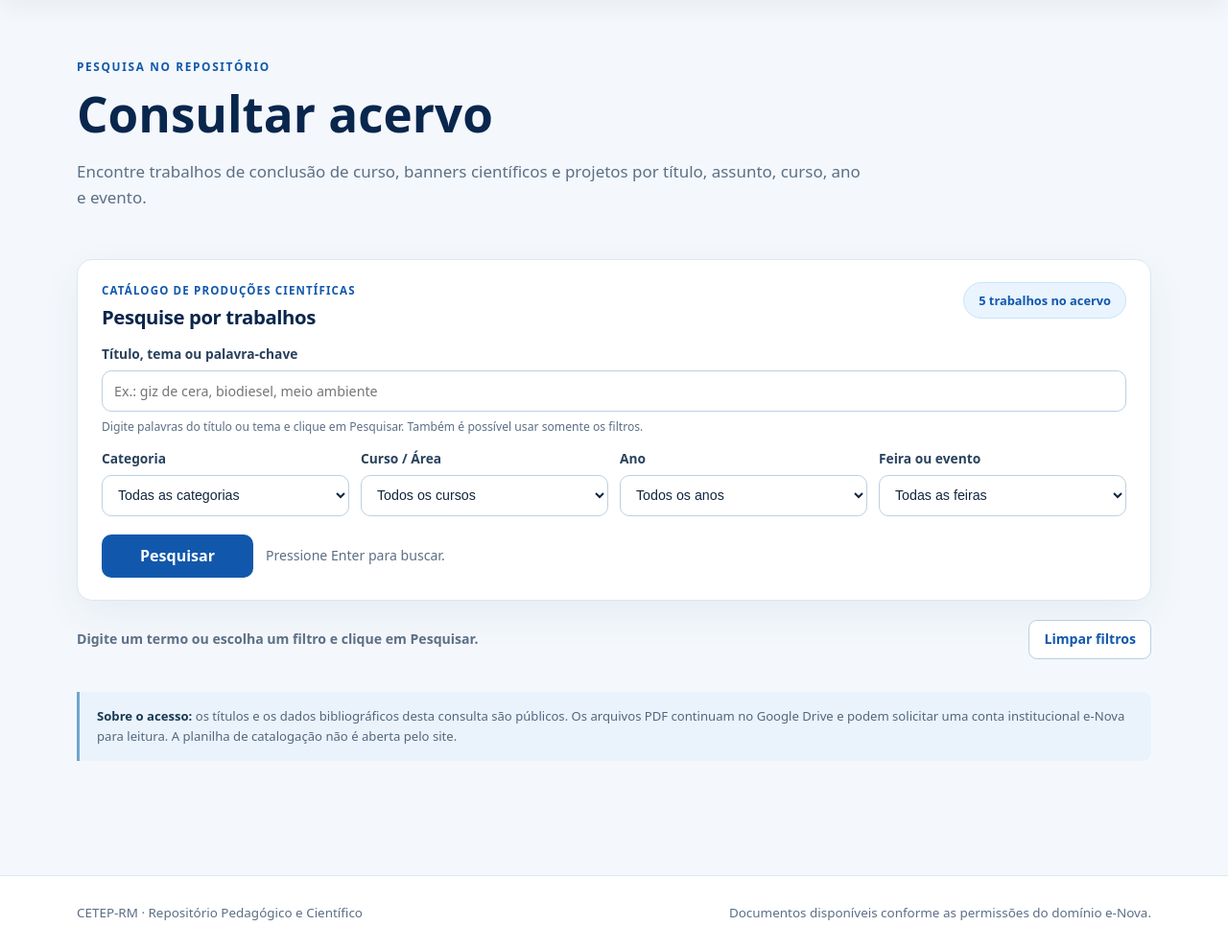
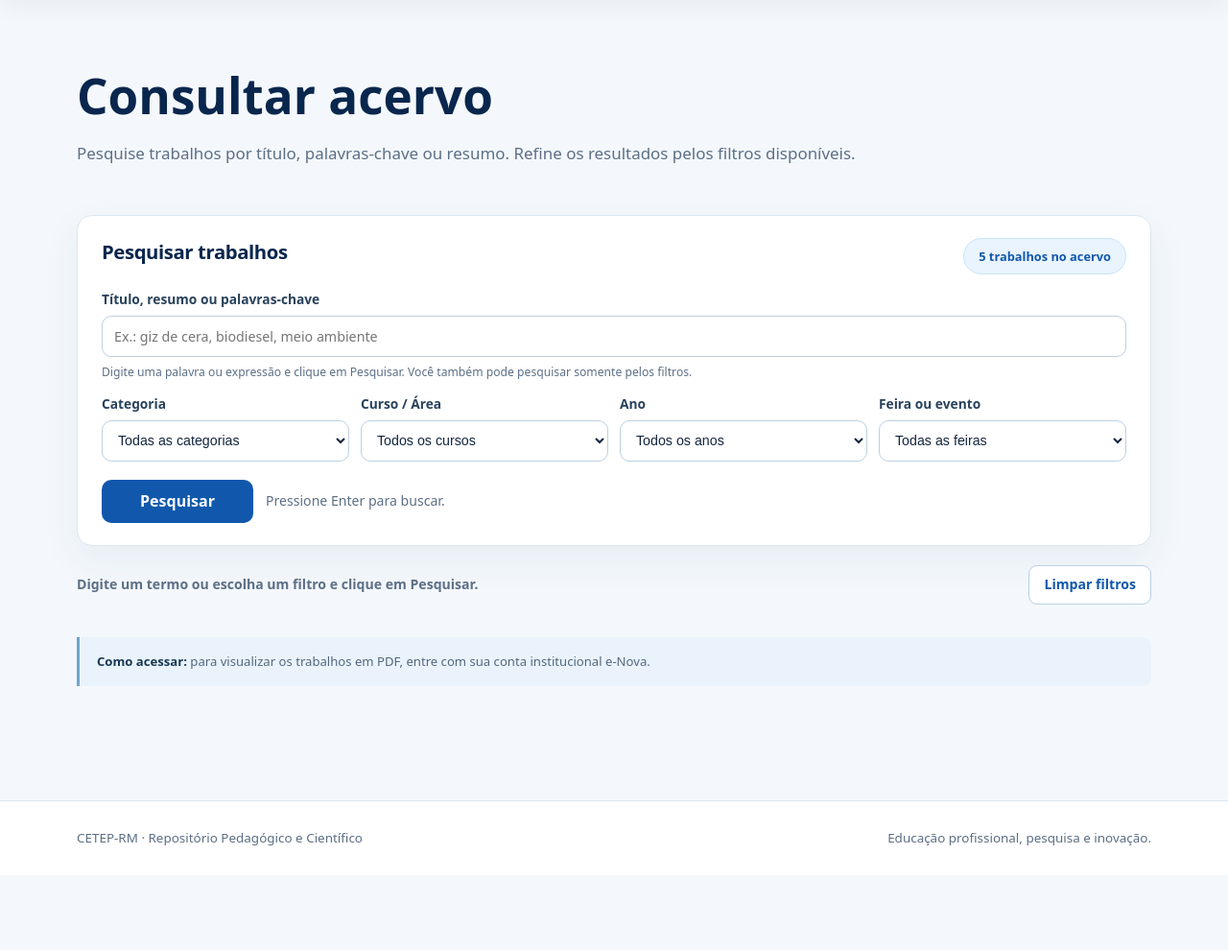
Before and after one commit to reinereng/repositorio-cetep-rm, a plain HTML site: page consultar.html in a window 1280 px wide. Shown: the part 105-1095 px from the top of the page at 96% size. After the commit the page ends 1017 px from the top, so only its background shows below. Drawn offline with Linux system fonts and the light colour scheme.

Commit message:
Use visitor-facing language and simplify CETEP-RM search page

```diff
--- a/consultar.html
+++ b/consultar.html
@@ -10,13 +10,13 @@
 <a href="submeter.html">Submeter trabalho</a>
 <a href="sobre.html">Sobre o repositório</a>
 </nav></div></header><main id="conteudo">
-<section class="page-heading"><div class="container"><div class="eyebrow" style="color:#1158ac">Pesquisa no repositório</div><h1>Consultar acervo</h1><p class="lead">Encontre trabalhos de conclusão de curso, banners científicos e projetos por título, assunto, curso, ano e evento.</p></div></section>
+<section class="page-heading"><div class="container"><h1>Consultar acervo</h1><p class="lead">Pesquise trabalhos por título, palavras-chave ou resumo. Refine os resultados pelos filtros disponíveis.</p></div></section>
 <section class="section" style="padding-top:12px"><div class="container">
 <section class="panel catalog-panel" aria-labelledby="filtros-titulo">
-<div class="catalog-heading"><div><p class="catalog-eyebrow">CATÁLOGO DE PRODUÇÕES CIENTÍFICAS</p><h2 id="filtros-titulo">Pesquise por trabalhos</h2></div><span class="catalog-total" id="total-publicado" aria-label="Número de trabalhos catalogados">Carregando…</span></div>
+<div class="catalog-heading"><div><h2 id="filtros-titulo">Pesquisar trabalhos</h2></div><span class="catalog-total" id="total-publicado" aria-label="Número de trabalhos catalogados">Carregando…</span></div>
 <form id="form-busca" role="search" autocomplete="off">
 <div class="catalog-controls">
-<div class="catalog-field catalog-field--search"><label for="busca">Título, tema ou palavra-chave</label><input type="search" id="busca" name="busca" placeholder="Ex.: giz de cera, biodiesel, meio ambiente" aria-describedby="busca-ajuda"><small id="busca-ajuda">Digite palavras do título ou tema e clique em Pesquisar. Também é possível usar somente os filtros.</small></div>
+<div class="catalog-field catalog-field--search"><label for="busca">Título, resumo ou palavras-chave</label><input type="search" id="busca" name="busca" placeholder="Ex.: giz de cera, biodiesel, meio ambiente" aria-describedby="busca-ajuda"><small id="busca-ajuda">Digite uma palavra ou expressão e clique em Pesquisar. Você também pode pesquisar somente pelos filtros.</small></div>
 <div class="catalog-field"><label for="categoria">Categoria</label><select id="categoria" name="categoria"><option value="">Todas as categorias</option></select></div>
 <div class="catalog-field"><label for="curso">Curso / Área</label><select id="curso" name="curso"><option value="">Todos os cursos</option></select></div>
 <div class="catalog-field"><label for="ano">Ano</label><select id="ano" name="ano"><option value="">Todos os anos</option></select></div>
@@ -26,6 +26,6 @@
 </form></section>
 <div class="catalog-results-head"><p id="resumo-busca" role="status" aria-live="polite">Digite um termo ou selecione pelo menos um filtro e clique em Pesquisar.</p><button type="button" id="limpar-filtros" class="catalog-clear">Limpar filtros</button></div>
 <section id="resultados" class="catalog-results" aria-label="Resultados da pesquisa" aria-busy="false"></section>
-<div class="catalog-note"><strong>Sobre o acesso:</strong> os títulos e os dados bibliográficos desta consulta são públicos. Os arquivos PDF continuam no Google Drive e podem solicitar uma conta institucional e-Nova para leitura. A planilha de catalogação não é aberta pelo site.</div>
-</div></section></main><footer class="footer"><div class="container footer-inner"><span>CETEP-RM · Repositório Pedagógico e Científico</span><span>Documentos disponíveis conforme as permissões do domínio e-Nova.</span></div></footer>
-<script src="assets/config.js"></script><script src="assets/app.js"></script><script src="assets/busca.js?v=20261115-pesquisa2" defer></script></body></html>
+<div class="catalog-note"><strong>Como acessar:</strong> para visualizar os trabalhos em PDF, entre com sua conta institucional e-Nova.</div>
+</div></section></main><footer class="footer"><div class="container footer-inner"><span>CETEP-RM · Repositório Pedagógico e Científico</span><span>Educação profissional, pesquisa e inovação.</span></div></footer>
+<script src="assets/config.js"></script><script src="assets/app.js"></script><script src="assets/busca.js?v=20261115-resumo1" defer></script></body></html>
```
